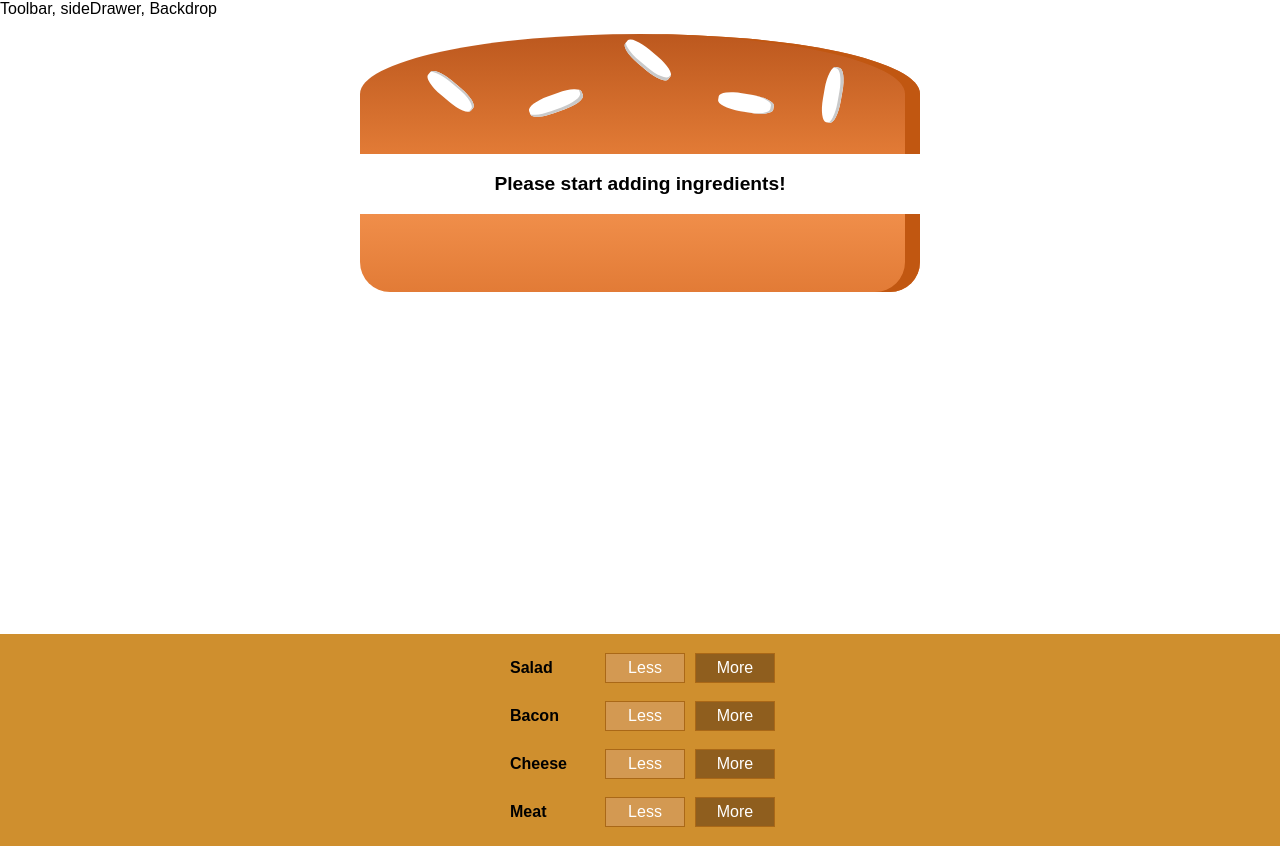
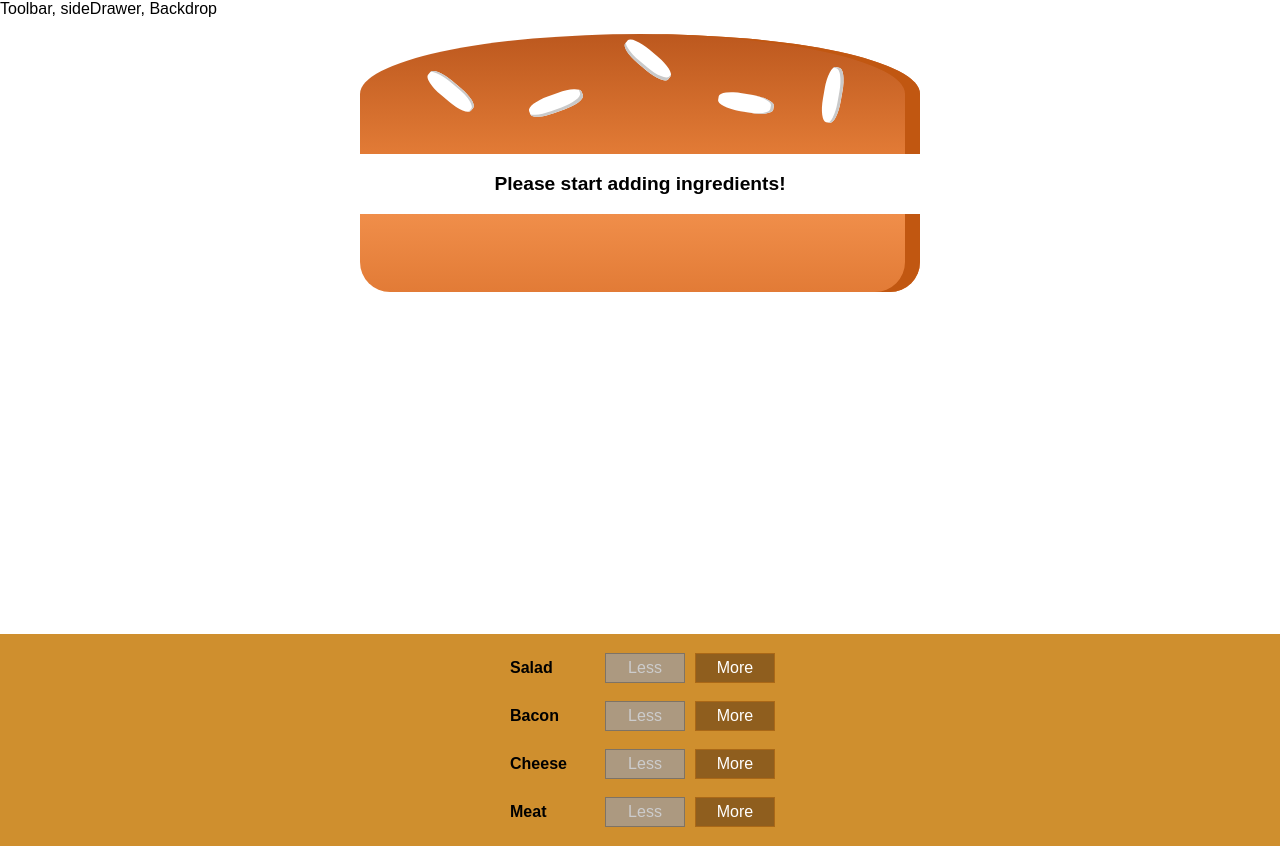
Before and after one commit to mohamednajiub/Burger-Builder, a React (Create React App) app: page / in a window 1280 px wide. Built offline with nearby package versions, Linux system fonts and the light colour scheme.

Commit message:
add remove ingredient functionality

```diff
--- a/src/components/Burger/BuildControls/BuildControl/BuildControl.js
+++ b/src/components/Burger/BuildControls/BuildControl/BuildControl.js
@@ -5,7 +5,12 @@
 const buildControl = (props) => (
     <div className={classes.BuildControl}>
         <div className={classes.Label}>{props.label}</div>
-        <button className={classes.Less}>Less</button>
+        <button
+            className={classes.Less}
+            onClick={props.removed}
+            disabled={props.disabeld}>
+            Less
+        </button>
         <button className={classes.More} onClick={props.added}>More</button>
     </div>
 );
--- a/src/components/Burger/BuildControls/BuildControls.js
+++ b/src/components/Burger/BuildControls/BuildControls.js
@@ -15,6 +15,8 @@
                 Key={ctrl.label}
                 label={ctrl.label}
                 added={()=>props.ingredientAdded(ctrl.type)}
+                removed={()=>props.ingredientRemoved(ctrl.type)}
+                disabeld={props.disabled[ctrl.type]}
             />
         ))}
     </div>
--- a/src/containers/BurgerBuilder/BurgerBuilder.js
+++ b/src/containers/BurgerBuilder/BurgerBuilder.js
@@ -33,14 +33,37 @@
         })
     }
     removeIngredientHandler = (type) => {
-
+        const oldCount = this.state.ingredients[type];
+        if (oldCount <= 0) {
+            return;
+        }
+        const updatedCount = oldCount - 1;
+        const updatedIngredients = {
+            ...this.state.ingredients
+        };
+        updatedIngredients[type] = updatedCount;
+        const priceDeduction = INGREDIENT_PRICES[type];
+        const oldPrice = this.state.totalPrice;
+        const newPrice = oldPrice - priceDeduction;
+        this.setState({
+            totalPrice: newPrice,
+            ingredients: updatedIngredients
+        })
     }
     render (){
+        const disableInfo = {
+            ...this.state.ingredients
+        };
+        for (let key in disableInfo){
+            disableInfo[key] = disableInfo[key] <=0
+        }
         return(
             <>
                 <Burger ingredients={this.state.ingredients}/>
                 <BuildControls
                     ingredientAdded = {this.addIngredientHandler}
+                    ingredientRemoved = {this.removeIngredientHandler}
+                    disabled={disableInfo}
                 />
             </>
         )
```
